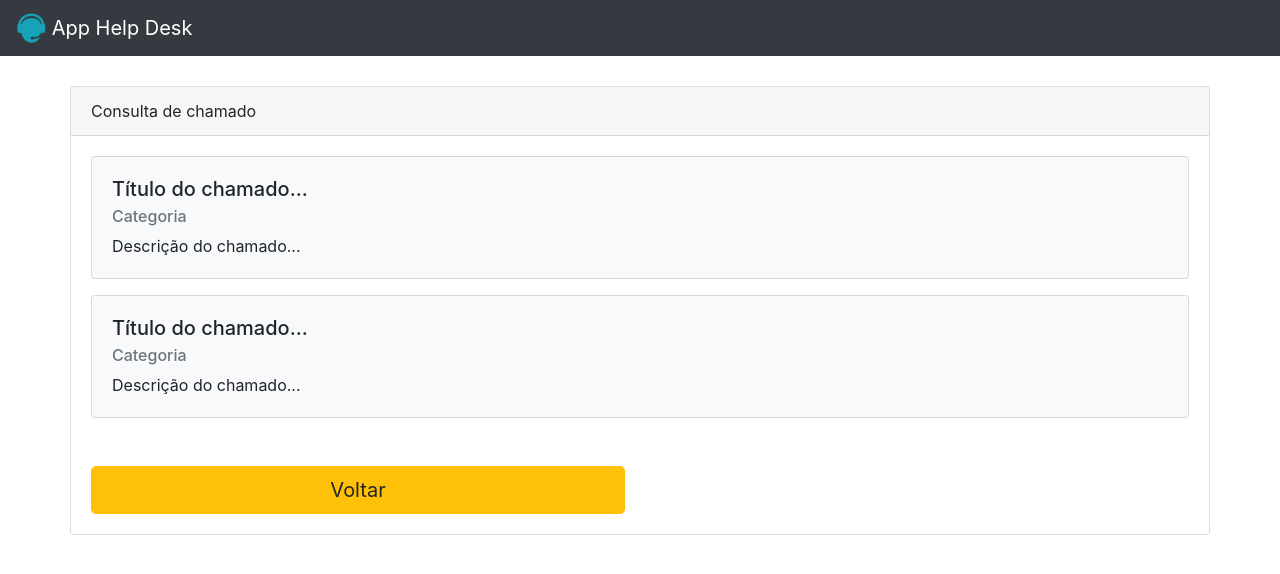
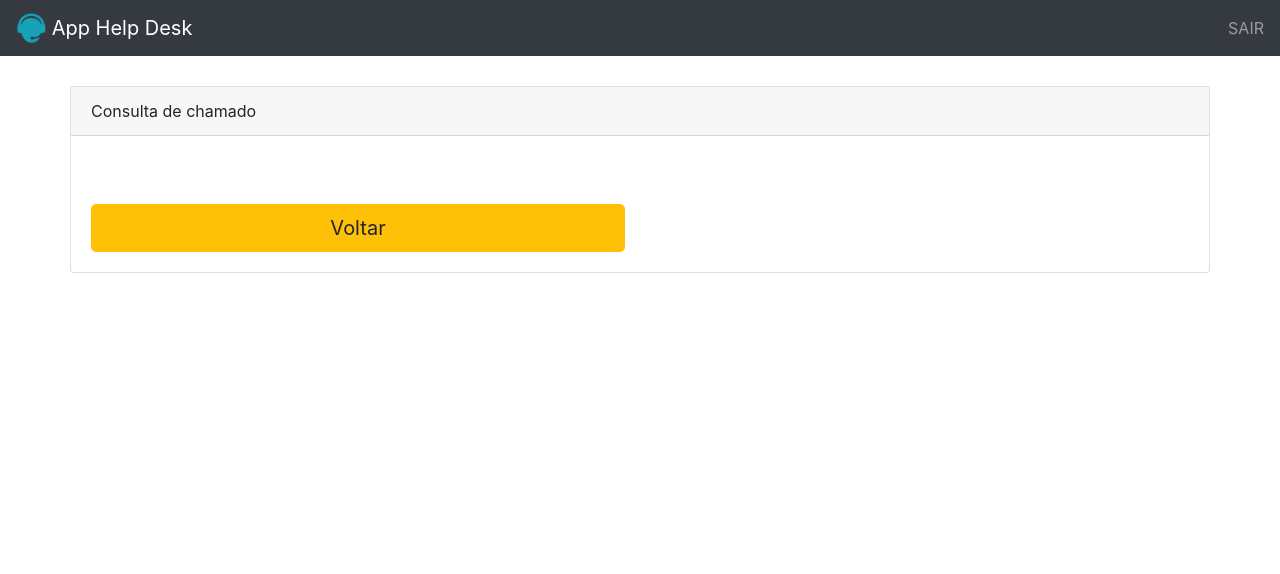
Before and after one commit to David-Almeida-Codes/app_help_desk, a PHP site: page /consultar_chamado.php in a window 1280 px wide. Shown: the top 574 px of the page. Run offline with PHP 8.4, Linux system fonts and the light colour scheme; the visitor is signed in with stand-in values (Sample User, id 1).

Commit message:
Modificaoes referentes a logica de logoff / script de logoff

```diff
--- a/consultar_chamado.php
+++ b/consultar_chamado.php
@@ -1,4 +1,21 @@
 <?php require_once("validador_acesso.php") ?>
+
+<?php
+
+  $chamados = array();
+
+  $arquivo = fopen('arquivo.hd','r');
+
+  while(!feof($arquivo)){
+    $registro = fgets($arquivo);
+    $chamados[] = $registro;
+
+  }
+  fclose($arquivo);
+
+
+?>
+
 <html>
   <head>
     <meta charset="utf-8" />
@@ -22,6 +39,11 @@
         <img src="logo.png" width="30" height="30" class="d-inline-block align-top" alt="">
         App Help Desk
       </a>
+      <ul class="navbar-nav">
+        <li class="nav-item">
+          <a class="nav-link" href="logoff.php">SAIR</a>
+        </li>
+      </ul>
     </nav>
 
     <div class="container">
@@ -35,23 +57,32 @@
 
             <div class="card-body">
 
-              <div class="card mb-3 bg-light">
-                <div class="card-body">
-                  <h5 class="card-title">Título do chamado...</h5>
-                  <h6 class="card-subtitle mb-2 text-muted">Categoria</h6>
-                  <p class="card-text">Descrição do chamado...</p>
+              <? foreach ($chamados as $chamado) { ?>
 
+
+
+                <?php
+                    $chamado_dados = explode('#', $chamado);
+                    if(count($chamado_dados) < 3){
+                      continue;
+                    }
+
+                  ?>
+
+
+                  <div class="card mb-3 bg-light">
+                  <div class="card-body">
+                    <h5 class="card-title"><?= $chamado_dados[0] ?></h5>
+                    <h6 class="card-subtitle mb-2 text-muted"><?= $chamado_dados[1] ?></h6>
+                    <p class="card-text"><?= $chamado_dados[2] ?></p>
+
+                  </div>
                 </div>
-              </div>
 
-              <div class="card mb-3 bg-light">
-                <div class="card-body">
-                  <h5 class="card-title">Título do chamado...</h5>
-                  <h6 class="card-subtitle mb-2 text-muted">Categoria</h6>
-                  <p class="card-text">Descrição do chamado...</p>
+               <? } ?>
 
-                </div>
-              </div>
+
+
 
               <div class="row mt-5">
                 <div class="col-6">
--- a/home.php
+++ b/home.php
@@ -22,6 +22,11 @@
         <img src="logo.png" width="30" height="30" class="d-inline-block align-top" alt="">
         App Help Desk
       </a>
+      <ul class="navbar-nav">
+        <li class="nav-item">
+          <a class="nav-link" href="logoff.php">SAIR</a>
+        </li>
+      </ul>
     </nav>
 
     <div class="container">
```
Also changed, not shown: abrir_chamado.php (+9 -4 lines), logoff.php (added, +16 -0 lines), registra_chamado.php (added, +29 -0 lines), valida_login.php (line endings or trailing spaces), 1 other file.
